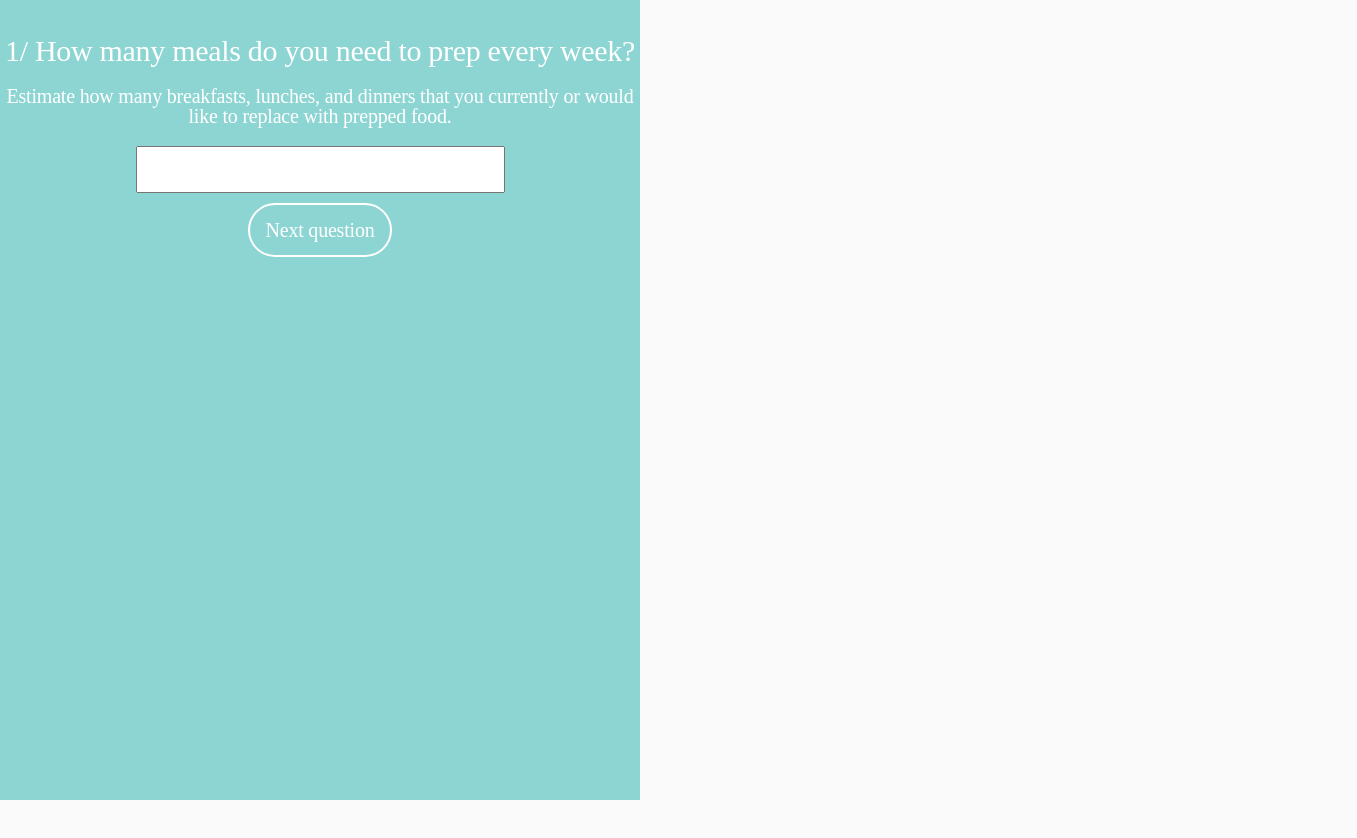
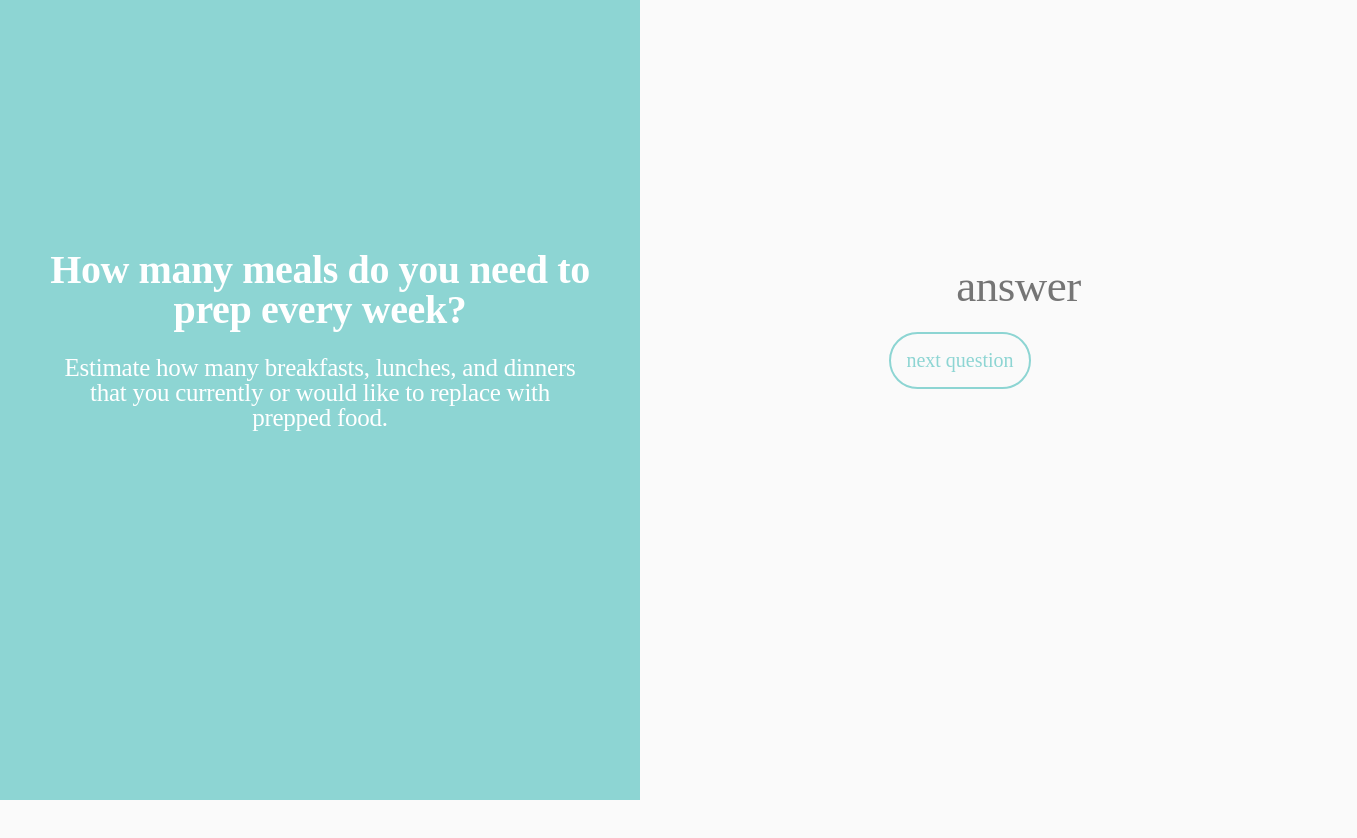
Before and after one commit to bstanfield/mealplanner, a React (Create React App) app: page /survey in a window 1280 px wide. Shown: the whole page, 1357 px wide, since content can reach past the window. Before the commit the page ends 800 px from the top, so only its background shows below. Built offline with nearby package versions, Linux system fonts and the light colour scheme; a web font is replaced by a local one.

Commit message:
styling changes (survey and persona)

```diff
--- a/src/App.scss
+++ b/src/App.scss
@@ -13,8 +13,8 @@ h1, h2, h3, h4 {
 h1 {
   font-style: normal;
   font-family: futura-pt;
-  font-size: 35px;
-  font-weight: 500;
+  font-size: 40px;
+  font-weight: 600;
   font-style: normal;
   text-transform: none;
   letter-spacing: -.01em;
@@ -110,7 +110,7 @@ h2 {
   font-style: normal;
   font-family: futura-pt;
   font-size: 25px;
-  font-weight: 500;
+  font-weight: 600;
   font-style: normal;
   text-transform: none;
   letter-spacing: -.01em;
@@ -152,7 +152,7 @@ p, ul {
 
 .btn {
 display: inline-block;
-  border: 2px solid white;
+  border: 2px solid #8dd5d3;
   background-color: transparent;
   color: white;
   font-size: 20px;
@@ -162,12 +162,13 @@ display: inline-block;
   padding: 15px 15px 15px 15px;
   margin: 10px 0;
   text-align: center;
-  color: white;
+  color: #8dd5d3;
   cursor: pointer;
 }
 
-  .btn:hover {
-    box-shadow: $standard-shadow;
+.btn:hover {
+    background-color: #8dd5d3;
+    color: white;
     transition: $fast-transition;
   }
 
@@ -209,20 +210,15 @@ display: inline-block;
   h1, h2 {
     text-align: center;
   }
-  background: #8dd5d3 no-repeat center center fixed;
-  -webkit-background-size: cover;
-  -moz-background-size: cover;
-  -o-background-size: cover;
-  background-size: cover;
-  height: 100%;
-  width: 50%;
-  margin: auto;
-  position: absolute;
 
 }
 
 .surveycontainer {
   margin: 0;
+  }
+
+.qc {
+  background: #8dd5d3;
 }
 
 .surveytitle {
@@ -253,20 +249,52 @@ font-style: normal;
   padding: 10px 60px;
   font-style: normal;
   font-family: futura-pt;
-  font-size: 20px;
+  font-size: 45px;
   font-weight: 500;
   font-style: normal;
   text-transform: none;
   letter-spacing: -.01em;
   line-height: 1em;
-  color: black;
+  color: #8dd5d3;
   text-align: center;
+  border-width:0px;
+  border:none;
+  background: transparent;
 }
 
-.questionBox {
+input:focus, textarea { outline: none ! important; }
+
+input:focus::-webkit-input-placeholder {
+    color: transparent;
+}
+
+.questioncolumn {
+  text-align: center;
+  float: left;
+  width: 50%;
+  min-height: 100vh;
+}
+
+.questioncolumn h3 {
+  margin-top: 250px;
   font-style: normal;
   font-family: futura-pt;
-  font-size: 20px;
+  font-size: 40px;
+  font-weight: 700;
+  font-style: normal;
+  text-transform: none;
+  letter-spacing: -.01em;
+  line-height: 1em;
+  color: white;
+  text-align: center;
+  margin-left: 40px;
+  margin-right: 40px;
+}
+
+.questioncolumn p {
+  font-style: normal;
+  font-family: futura-pt;
+  font-size: 25px;
   font-weight: 500;
   font-style: normal;
   text-transform: none;
@@ -274,33 +302,37 @@ font-style: normal;
   line-height: 1em;
   color: white;
   text-align: center;
+  margin-left: 50px;
+  margin-right: 50px;
 }
 
-.questionBox p {
+.questioncolumn form {
+  margin-top: 250px;
   font-style: normal;
   font-family: futura-pt;
-  font-size: 20px;
-  font-weight: 500;
+  font-size: 30px;
+  font-weight: 700;
   font-style: normal;
   text-transform: none;
   letter-spacing: -.01em;
   line-height: 1em;
-  color: white;
+  color: #8dd5d3;
   text-align: center;
+  margin-left: 40px;
+  margin-right: 40px;
 }
 
-.questionBox h3 {
-  font-style: normal;
-  font-family: futura-pt;
-  font-size: 30px;
-  font-weight: 500;
-  font-style: normal;
-  text-transform: none;
-  letter-spacing: -.01em;
-  line-height: 1em;
-  color: white;
-  text-align: center;
+
+.questionrow:after {
+  content: "";
+  display: table;
+  clear: both;
 }
+
+.questionrow {
+  height: 100%;
+}
+
 
 // End Survey
 
@@ -363,6 +395,7 @@ font-style: normal;
   width: 100%;
   margin: auto;
   position: absolute;
+  opacity: .9;
 }
 
 .persona-container {
--- a/src/components/Personas.js
+++ b/src/components/Personas.js
@@ -27,7 +27,7 @@ class Personas extends Component {
     return(
       <div className="persona-page">
         <h1>Choose a foodie type</h1>
-        <h2>We will recommend a recipe based on the traits of the persona you choose!</h2>
+        <h2>We will recommend recipes based on the traits of the persona you choose!</h2>
         <br/>
         <br/>
         <div className="persona-container">
--- a/src/components/Survey.js
+++ b/src/components/Survey.js
@@ -52,18 +52,21 @@ class Survey extends Component {
   }
 
   renderSurveyQuestion = (question) => (
-    <div className="questionBox">
-      <h3>{this.state.index + 1}/ {question.q}</h3>
+    <div className="questionrow">
+      <div className="questioncolumn qc">
+      <h3>{question.q}</h3>
         <p>{question.desc}</p>
-
+      </div>
+      <div className="questioncolumn">
         <form>
-          <input type="text" name="" className="survey-text"></input>
+          <input type="text" name="" className="survey-text" placeholder="answer"></input>
         </form>
         {
           (this.state.index + 1) === this.state.questions.length ?
           (<div onClick={() => this.setState({ isComplete: true })} className="btn fit-content">Submit!</div>) :
-          (<div onClick={ this.updateIndex } className="btn fit-content">Next question</div>)
+          (<div onClick={ this.updateIndex } className="btn fit-content">next question</div>)
         }
+        </div>
 
         </div>
 
@@ -85,9 +88,6 @@ class Survey extends Component {
     return(
       <div className="surveycontainer">
       <div className="survey-header">
-
-        <br/>
-        <br/>
        { this.renderSurveyQuestion(this.state.questions[this.state.index]) }
       </div>
 
```
